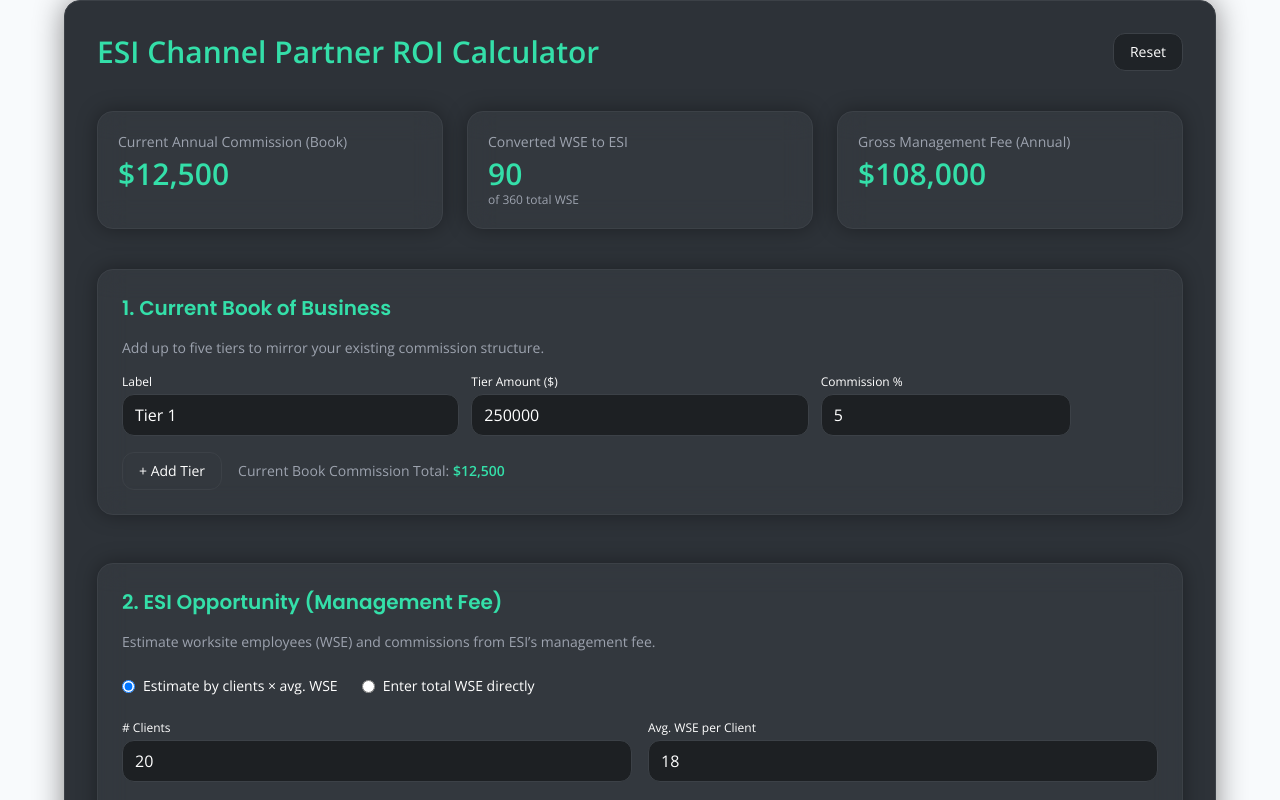
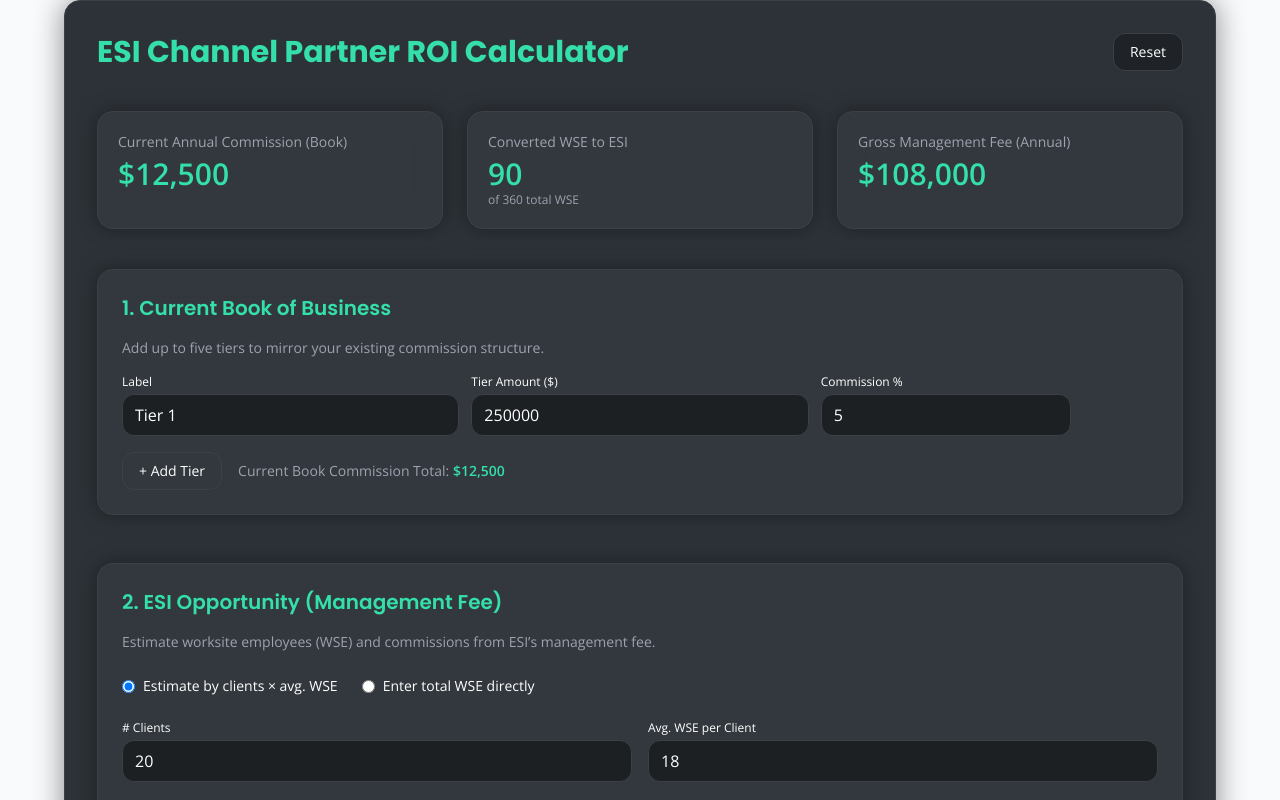
Before and after one commit to athenacats/ESI-ROI-Calculator, a React (Vite) app in the folder esi-channel-calculator/: page / in a window 1280 px wide. Shown: the top 800 px of the page. Built offline with nearby package versions, Linux system fonts and the light colour scheme.

Commit message:
H1 Poppins

```diff
--- a/esi-channel-calculator/src/index.css
+++ b/esi-channel-calculator/src/index.css
@@ -16,7 +16,8 @@
   color: var(--text);
 }
 
-h2 {
+h2,
+h1 {
   font-family: Poppins, sans-serif;
 }
 
```
